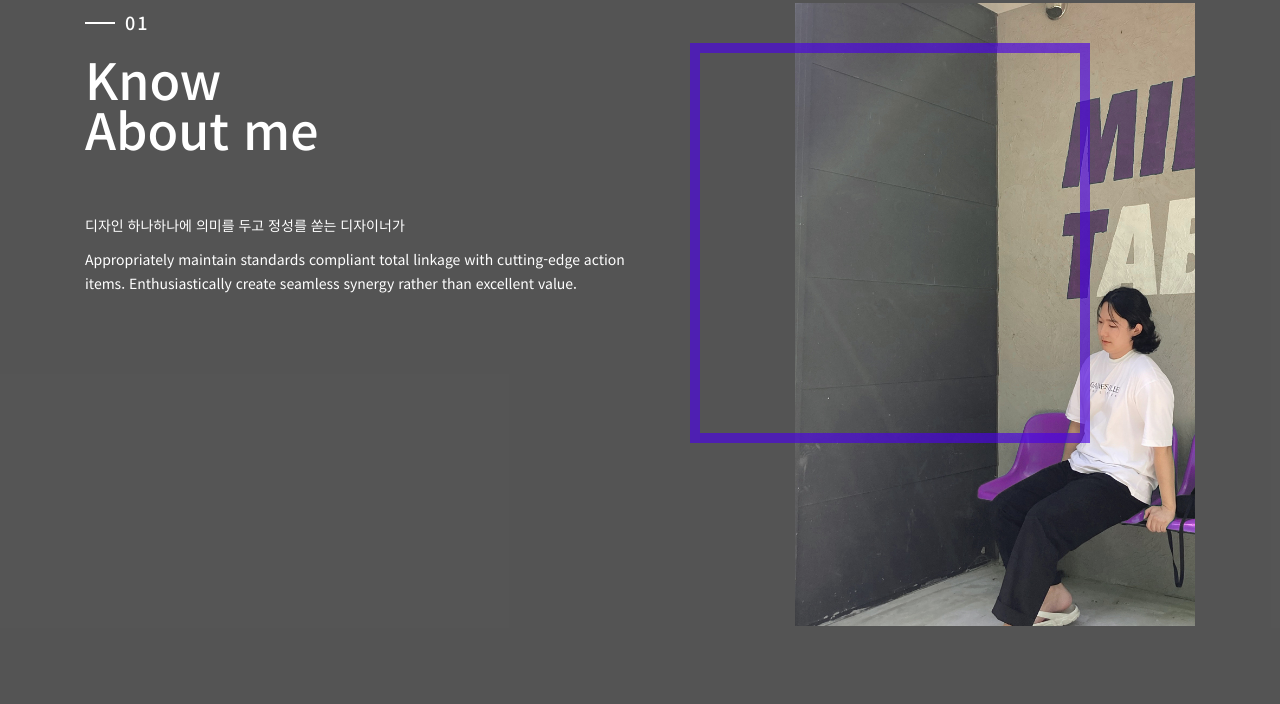
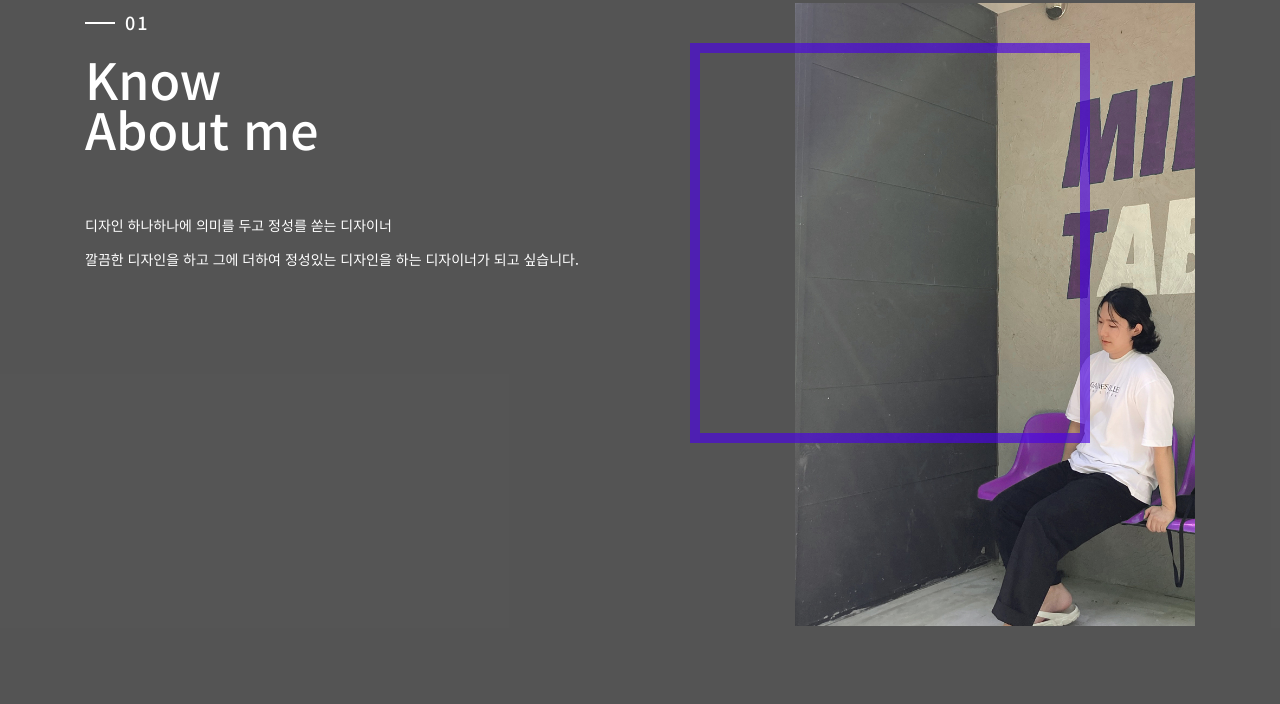
Before and after one commit to sunghoon0110/Portpolio, a plain HTML site: page index.html in a window 1280 px wide. Shown: the part 897-1601 px from the top of the page. Drawn offline with Linux system fonts and the light colour scheme; files whose address does not match are found by name; a web font is replaced by a local one.

Commit message:
Add files via upload

```diff
--- a/index.html
+++ b/index.html
@@ -14,6 +14,8 @@
     <link href="css/aos.css" rel="stylesheet">
     <!-- main style -->
     <link href="css/style.css" rel="stylesheet">
+    <!-- 타이핑  -->
+
     <!-- HTML5 shim and Respond.js for IE8 support of HTML5 elements and media queries -->
     <!-- WARNING: Respond.js doesn't work if you view the page via file:// -->
     <!--[if lt IE 9]>
@@ -70,10 +72,12 @@
                 <div class="h-50"></div>
                 <p>
 
-                    디자인 하나하나에 의미를 두고 정성를 쏟는 디자이너가
+                    디자인 하나하나에 의미를 두고 정성를 쏟는 디자이너
+
+
 
                 </p>
-                <p>Appropriately maintain standards compliant total linkage with cutting-edge action items. Enthusiastically create seamless synergy rather than excellent value.</p>
+                <p>깔끔한 디자인을 하고 그에 더하여 정성있는 디자인을 하는 디자이너가 되고 싶습니다.</p>
                 <div class="h-50"></div>
                 <div class="h-50"></div>
             </div>
@@ -232,7 +236,7 @@
                                 <br>Ständiges Verbessern des agilen Entwicklungsprozesses beispielsweise durch Grunt, Yeoman, GIT, JIRA und BrowserStack.</p>
                         </div>
                     </li>
-                    /*<li class="timeline-event" data-aos="fade-up" data-aos-delay=".2">
+                    <!-- <li class="timeline-event" data-aos="fade-up" data-aos-delay=".2">
                         <label class="timeline-event-icon"></label>
                         <div class="timeline-event-copy">
                             <p class="timeline-event-thumbnail">November 2014 - Mars 2016</p>
@@ -240,7 +244,7 @@
                             <h4>Designer und Autor</h4>
                             <p>Konzeption, Design und Produktion von Digitalen Magazinen mit InDesign, der Adobe Digital Publishing Suite und HTML5. Co-Autorin der Fachbücher "Digitales Publizieren für Tablets" und "Adobe Digital Publishing Suite" erschienen im dpunkt.verlag.</p>
                         </div>
-                    </li>*/
+                    </li> -->
                     <li class="timeline-event" data-aos="fade-up" data-aos-delay=".4">
                         <label class="timeline-event-icon"></label>
                         <div class="timeline-event-copy">
```
